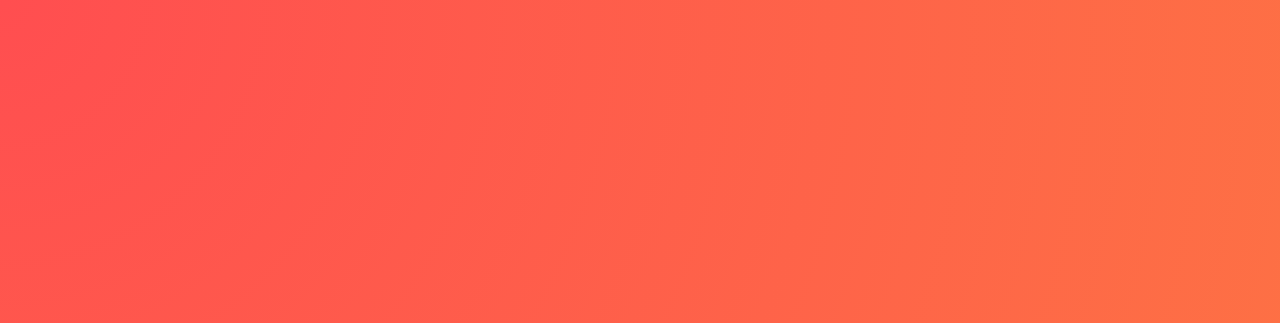
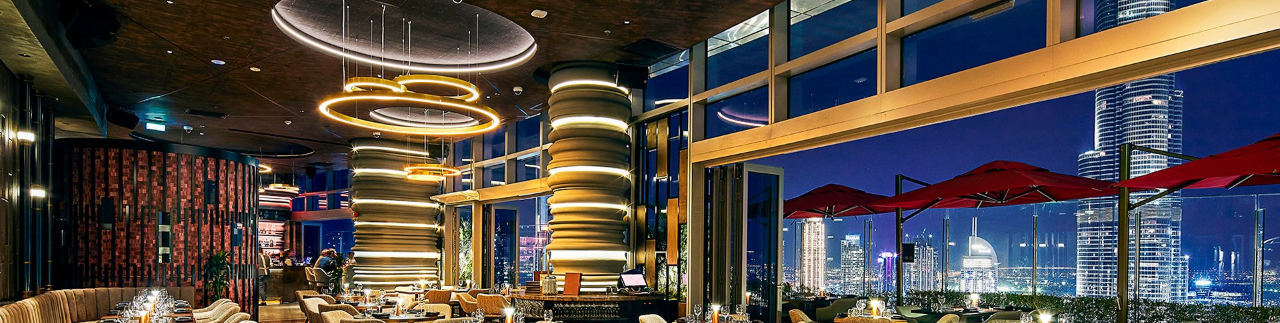
Before and after one commit to Manalboussad/ManalBoussad.github.io, a plain HTML site: page index.html in a window 1280 px wide. Shown: the top 323 px of the page. Drawn offline with Linux system fonts and the light colour scheme.

Commit message:
Update style.css

```diff
--- a/style.css
+++ b/style.css
@@ -8,7 +8,7 @@ body {
 }
 header {
     animation: fadeIn 1s ease-out; /* Ajout de l'animation de chargement*/
-    background-image : url(../images/restau.jpg);
+    background-image : url('restau.jpg');
     background-size: cover;
     background-position: center;
     height: 700px;
```
